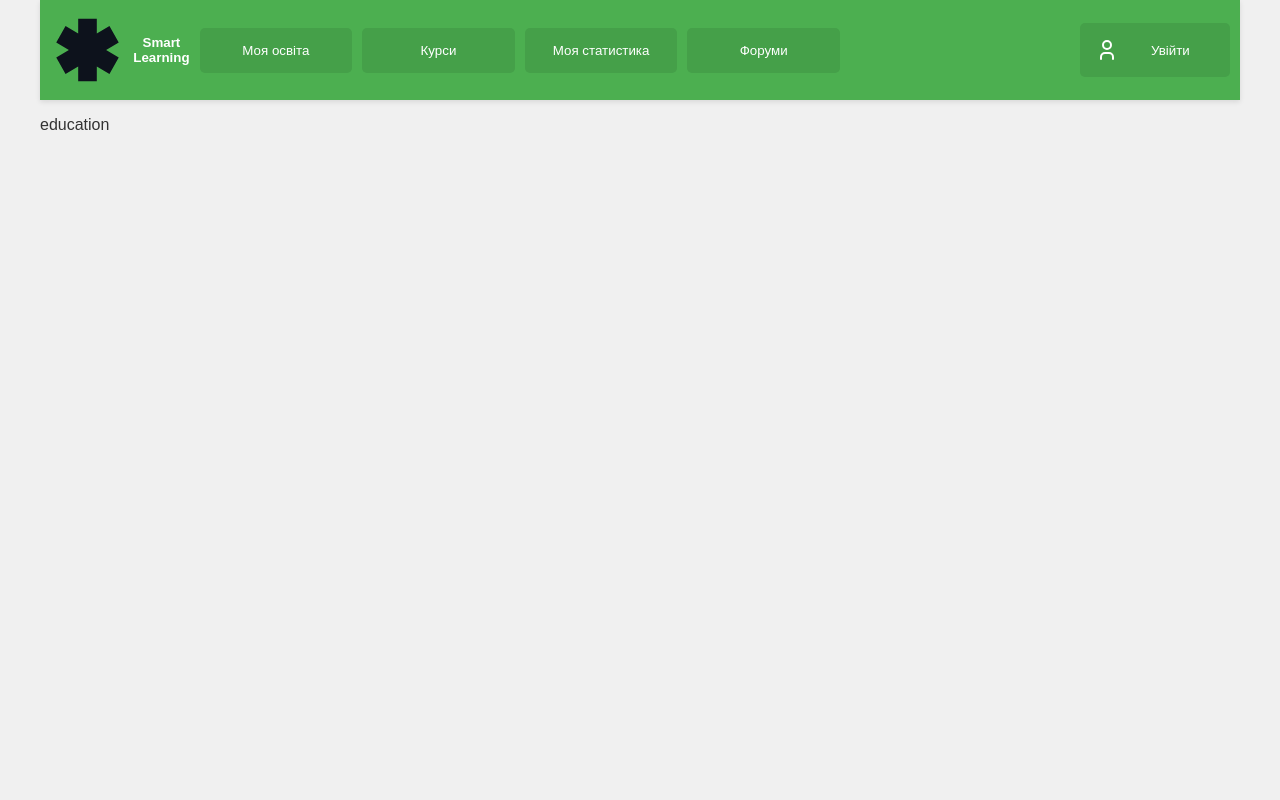
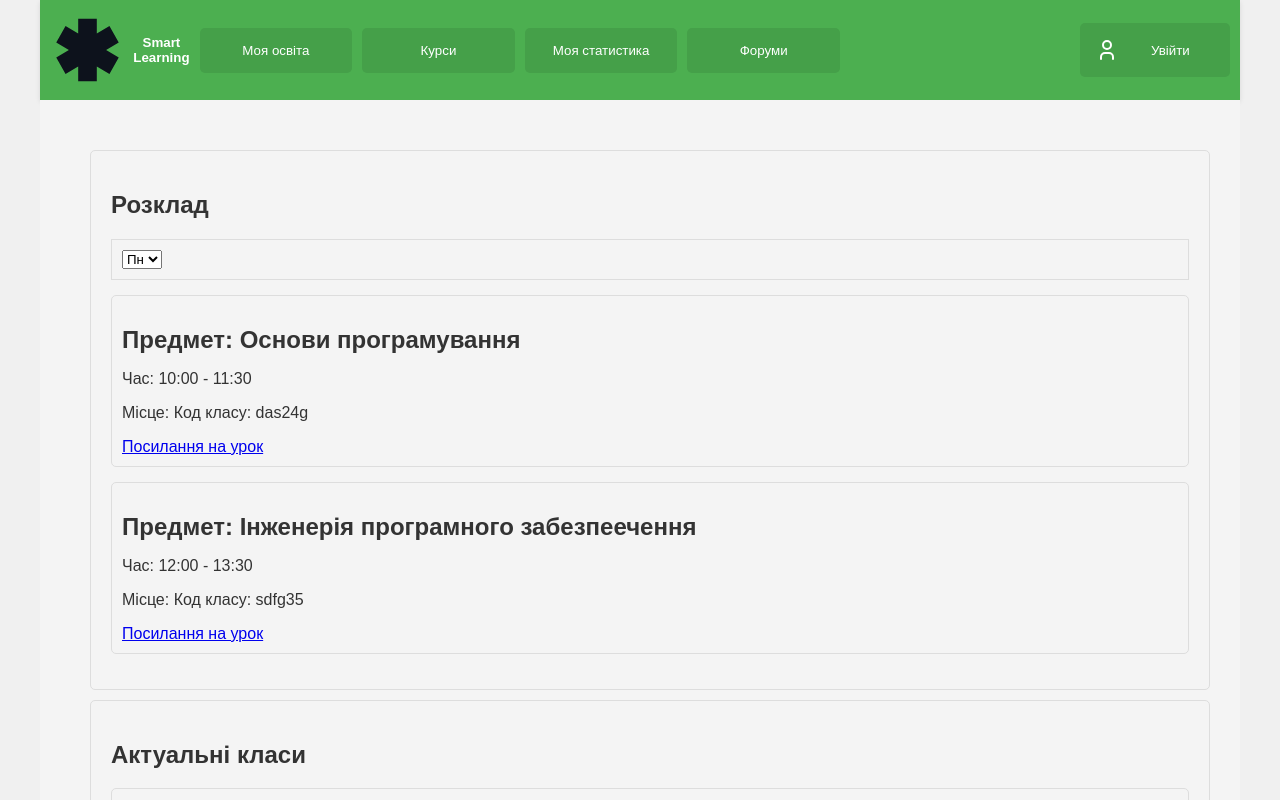
Before and after one commit to NazaRiks/online-platform, a React (Vite) app: page / in a window 1280 px wide. Both pictures are taken after a click on the button "Моя освіта". Shown: the top 800 px of the page. Built offline with nearby package versions, Linux system fonts and the light colour scheme.

Commit message:
my-education-logic

```diff
--- a/src/Components/Contents/Courses/CourseItem.jsx
+++ b/src/Components/Contents/Courses/CourseItem.jsx
@@ -1,6 +1,6 @@
 import React from "react";
 import "./Styles/CourseItem.css"
-export default function CourseItem({ onAction,countOfLessons, author, price, userCourseCount,description, title, image, id }) {
+export default function CourseItem({ paid,onAction,countOfLessons, author, price, userCourseCount,description, title, image, id }) {
     return (
         <div className="course-item">
             <div className="course-item-image">
@@ -16,7 +16,7 @@ export default function CourseItem({ onAction,countOfLessons, author, price, use
             </div>
             <div className="course-button-check">
                 <button onClick={() => onAction(id)}>
-                    <p>Переглянути</p>
+                    {paid ? <p> Продовжити навчання</p>: <p>Переглянути</p>}
                 </button>
             </div>
         </div>
--- a/src/Components/Contents/Courses/CourseListIems.jsx
+++ b/src/Components/Contents/Courses/CourseListIems.jsx
@@ -18,6 +18,7 @@ export  default function CourseListItems({ courseData, onAction }) {
                         title={item.title}
                         image={item.image}
                         id={item.id}
+                        paid={item.paid}
                     />
                 ))}
             </div>
--- a/src/Components/Contents/Courses/Styles/CoursePage.css
+++ b/src/Components/Contents/Courses/Styles/CoursePage.css
@@ -110,6 +110,7 @@
     max-width: 100%; /* Зробіть, щоб картинка не виходила за межі контейнера */
     height: auto; /* Забезпечте пропорціональне зменшення розміру */
 }
+
 .course-list {
     /*border: 1px solid #ddd;*/
     display: flex;
--- /dev/null
+++ b/src/Components/Contents/Educations/MyEducationPage.css
@@ -0,0 +1,96 @@
+.my-education-page {
+    display: flex;
+    flex-direction: column;
+    width: 100%;
+    padding: 20px;
+    background-color: #f4f4f4; /* Додайте фон для покращення видимості */
+}
+
+.schedule-section,
+.classes-section {
+    width: 100%;
+    margin: 10px;
+    border: 1px solid #ddd;
+    padding: 20px;
+    border-radius: 5px;
+}
+
+.shedule-item {
+    width: 100%;
+    display: flex;
+    margin-bottom: 15px;
+    margin-top: 15px;
+    border: 1px solid #ddd;
+    border-radius: 5px;
+    box-sizing: border-box;
+    /*background-color: #fff; !* Додайте фон для кожного елемента курсу *!*/
+}
+
+.shedule-item:hover {
+    box-shadow: 0 0 10px rgba(0, 0, 0, 0.1); /* Додайте тінь при наведенні для ефекту підсвічування */
+}
+
+
+.shedule-details {
+    width: 70%;
+    padding: 10px;
+}
+
+.shedule-details h2 {
+    margin-bottom: 5px;
+}
+
+.classes-button-check button {
+    padding: 10px 15px;
+    border: 1px solid #ddd;
+    border-radius: 5px;
+    background-color: #45a049;
+    cursor: pointer;
+    transition: all 0.2s ease-in-out;
+    margin-bottom: 1rem;
+    font-size: 1rem;
+    color: white;
+}
+
+.classes-item{
+    width: 100%;
+    padding: 10px;
+    display: flex;
+    margin-bottom: 15px;
+    margin-top: 15px;
+    border: 1px solid #ddd;
+    border-radius: 5px;
+    box-sizing: border-box;
+
+}
+.classes-button-check button:hover {
+    background-color: #357834;
+}
+
+.tasks-list {
+    list-style: none;
+    padding: 0;
+    margin: 0;
+}
+
+/* Додайте стиль для tasks-list li */
+.tasks-list li {
+    margin-bottom: 5px;
+    display: flex;
+    /*justify-content: space-between;*/
+    align-items: center;
+}
+
+/* Додайте стиль для task-title */
+.task-title {
+    font-weight: bold;
+    margin-right: 10px; /* Додайте відступ справа */
+    margin-left: 10px;
+}
+
+/* Додайте стиль для task-deadline */
+.task-deadline {
+    color: #ccc;
+    font-style: italic;
+    margin-left: 10px; /* Додайте відступ зліва */
+}
--- a/src/Components/Contents/Educations/MyEducationPage.jsx
+++ b/src/Components/Contents/Educations/MyEducationPage.jsx
@@ -1,3 +1,144 @@
-export  default  function MyEducationPage (){
-    return <p>education</p>
-}
+import React, { useState } from 'react';
+import "./MyEducationPage.css"
+import CourseListIems from "../Courses/CourseListIems.jsx";
+import courseData from "../../../Datas/courseData.js";
+import CourseObject from "../Courses/CourseObject.jsx";
+export default function MyEducationPage({changeMainRenderedPage}) {
+    const [selectedDate, setSelectedDate] = useState(new Date('2024-02-29'));
+
+    const daysOfWeek = ['Пн', 'Вт', 'Ср', 'Чт', 'Пт', 'Сб', 'Нд'];
+
+    const scheduleData = [
+        {
+            day: '2024-02-29',
+            classes: [
+                {
+                    name: 'Основи програмування',
+                    time: '10:00 - 11:30',
+                    location: 'Код класу: das24g',
+                    link: "https://meet.google.com/jnt-xxig-epg?authuser=0"
+                },
+                {
+                    name: 'Інженерія програмного забезпеечення',
+                    time: '12:00 - 13:30',
+                    location:'Код класу: sdfg35',
+                    link: "https://meet.google.com/jnt-xxig-epg?authuser=0"
+                },
+            ],
+        }
+    ];
+
+    const activeClasses = [
+        {
+            name: 'Основи програмування',
+            description: 'Вступ до теорії пртограмуання',
+            tasks: [
+                {
+                    title: 'Вирішити задачі з підручника',
+                    deadline: '2024-03-05',
+                },
+                {
+                    title: 'Підготуватися до семінару з теми "Типи даних"',
+                    deadline: '2024-03-07',
+                },
+            ],
+        },
+        {
+            name: ' Інженерія програмного забезпеечення',
+            description: 'Методології розробки',
+            tasks: [
+                {
+                    title: 'Провести лабораторну роботу "Методології розробки"',
+                    deadline: '2024-03-03',
+                },
+                {
+                    title: 'Підготувати реферат на тему "Методології розробки"',
+                    deadline: '2024-03-10',
+                },
+            ],
+        },
+    ];
+    const [selectedCourse, setSelectedCourse] = useState('');
+    const boughtCourse = courseData.filter(item => item.paid);
+    const handleChoose = (id) => {
+        const course = boughtCourse.find((item) => item.id === id);
+        setSelectedCourse(course);
+    };
+    const handleDateChange = (event) => {
+        setSelectedDate(new Date(event.target.value));
+    };
+
+    if (selectedCourse)
+
+        changeMainRenderedPage(
+            <CourseObject
+                id={selectedCourse.id}
+                image={selectedCourse.image}
+                description={selectedCourse.description}
+                title={selectedCourse.title}
+                author={selectedCourse.author}
+                price = {selectedCourse.price}
+                userCourseCount={selectedCourse.userCourseCount}
+                mainDescription={selectedCourse.mainDescription}
+                lessons={selectedCourse.lessons}
+                countOfLessons={selectedCourse.countOfLessons}
+            />
+        );
+    return (
+        <div className="my-education-page">
+
+            <div className="main-content">
+                <div className="schedule-section">
+                    <h2>Розклад</h2>
+                    <div className="filter-section">
+                        <select value={selectedDate.toISOString().split('T')[0]} onChange={handleDateChange}>
+                            {daysOfWeek.map((day) => (
+                                <option key={day} value={day}>
+                                    {day}
+                                </option>
+                            ))}
+                        </select>
+                    </div>
+                    {scheduleData.find((item) => item.day === selectedDate.toISOString().split('T')[0])?.classes.map(
+                        (course) => (
+                            <div className="shedule-item" key={course.name}>
+                                <div className="shedule-details">
+                                    <h2>Предмет: {course.name}</h2>
+                                    <p>Час: {course.time}</p>
+                                    <p>Місце: {course.location}</p>
+                                    <a href={course.link}>Посилання на урок</a>
+                                </div>
+                            </div>
+                        )
+                    )}
+                </div>
+                <div className="classes-section">
+                    <h2>Актуальні класи</h2>
+                    {activeClasses.map((course) => (
+                        <div className="classes-item" key={course.name}>
+                            <div className="classes-details">
+                                <h2>{course.name}</h2>
+                                <p>{course.description}</p>
+                                <div className="classes-button-check">
+                                    <button>Перейти до класу</button>
+                                </div>
+                                <ul className="tasks-list">
+                                    {course.tasks.map((task) => (
+                                        <li key={task.title}>
+                                            <p className="task-deadline">Виконати до: {task.deadline}  </p>
+                                            <p className="task-title">{task.title}</p>
+                                        </li>
+                                    ))}
+                                </ul>
+                            </div>
+                        </div>
+                    ))}
+                </div>
+                <div>
+                    <h2>Придбані курси</h2>
+                    {boughtCourse.length===0 ? <p>Ви ще не придбали  жодного курсу</p>:<CourseListIems courseData={boughtCourse} onAction={handleChoose}/> }
+                </div>
+            </div>
+        </div>
+    );
+};
--- a/src/Components/Header/Header.jsx
+++ b/src/Components/Header/Header.jsx
@@ -18,7 +18,7 @@ export default function Header({ changeMainRenderedPage, isAuthorization, userNa
                     <img src={logo} alt="Anada Logo" className="logo-img" />
                     <p className="logo-text">Smart Learning</p>
                 </Button>
-                <Button onClick={() => changeMainRenderedPage(<MyEducationPage />)} className="nav-button">
+                <Button onClick={() => changeMainRenderedPage(<MyEducationPage changeMainRenderedPage={changeMainRenderedPage}/>)} className="nav-button">
                     Моя освіта
                 </Button>
                 <Button onClick={() => changeMainRenderedPage(<CoursePage changeMainRenderedPage={changeMainRenderedPage}/>)} className="nav-button">
```
